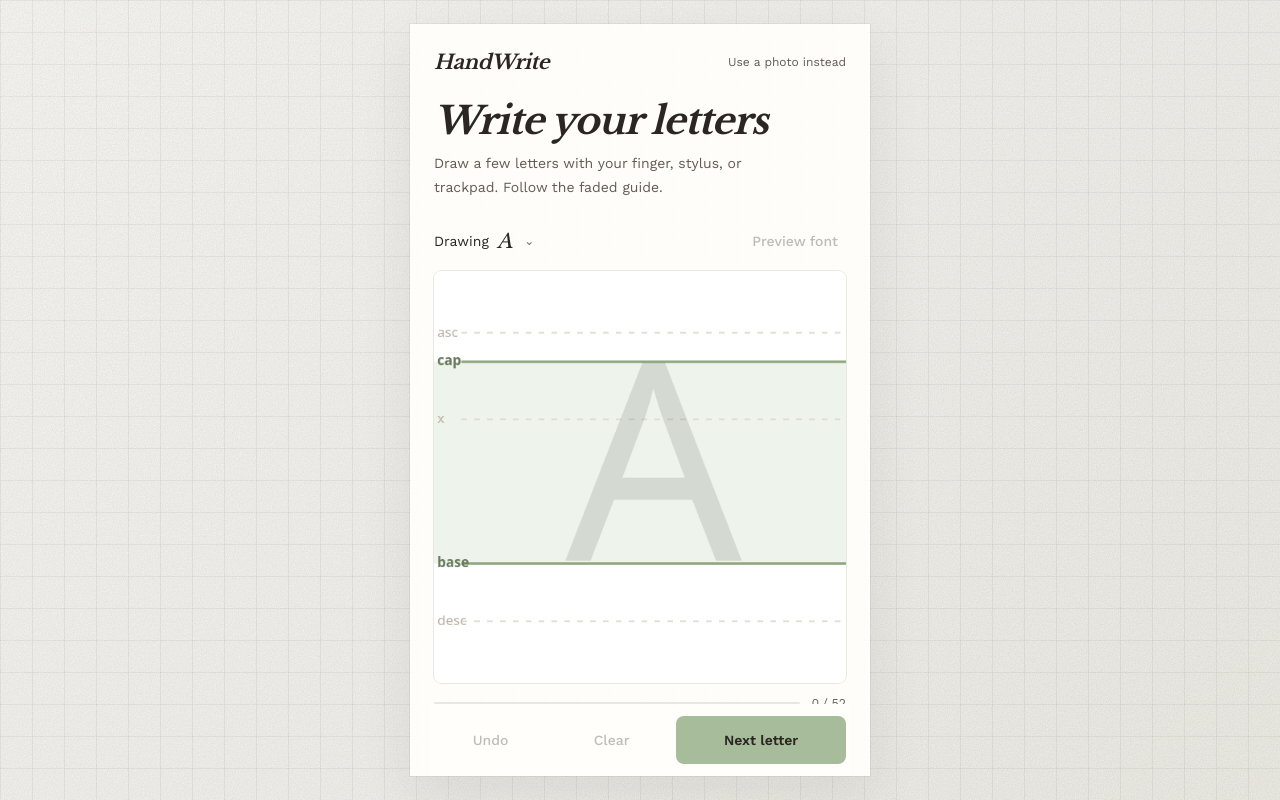
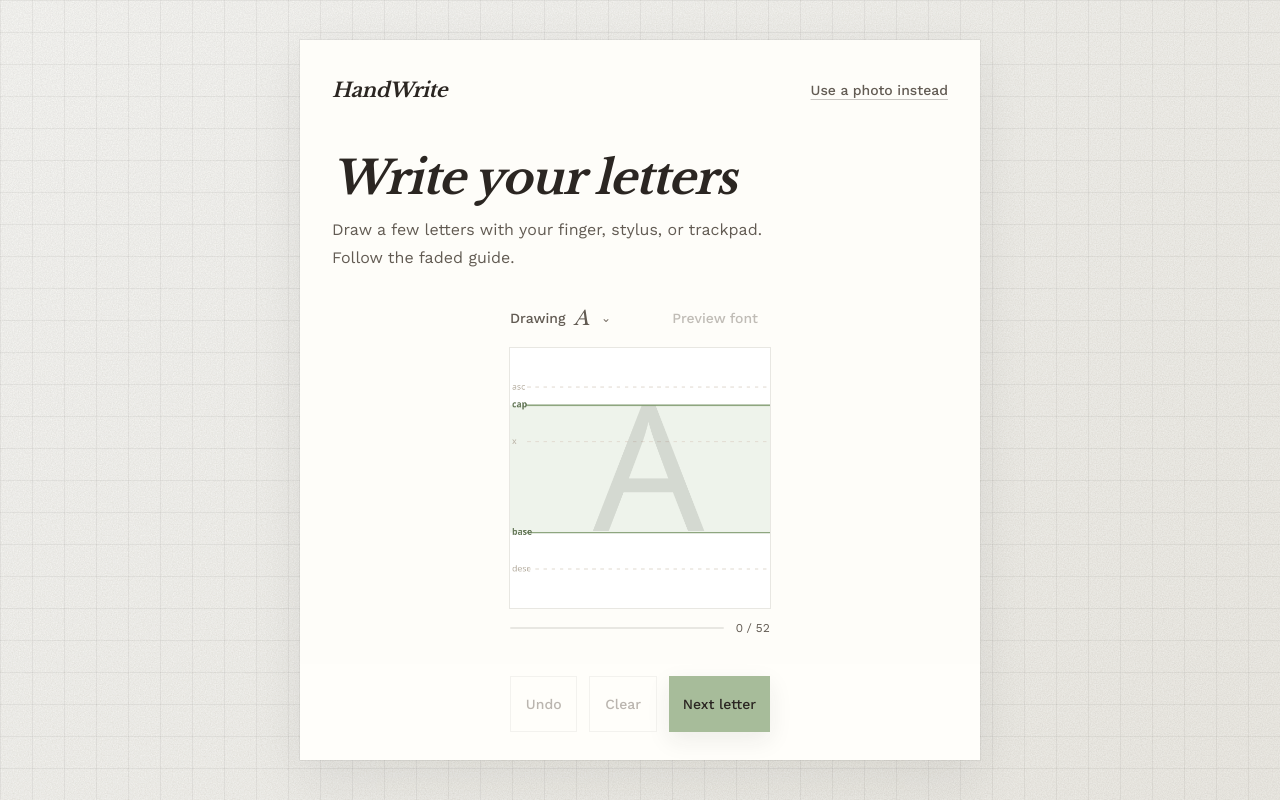
Before and after one commit to jananadiw/handwrite, a Next.js app: page /draw in a window 1280 px wide. Built offline with nearby package versions, Linux system fonts and the light colour scheme.

Commit message:
refactor: unify drawing and upload workspace design

```diff
--- /dev/null
+++ b/src/app/components/action-button.tsx
@@ -0,0 +1,30 @@
+import type { ButtonHTMLAttributes } from "react";
+
+type ActionVariant = "primary" | "secondary" | "text";
+
+export function actionClass(variant: ActionVariant = "primary") {
+  const base =
+    "inline-flex shrink-0 items-center justify-center gap-2 rounded-none px-3 text-sm font-medium transition-[background-color,color,transform] duration-150 enabled:active:translate-y-px disabled:cursor-not-allowed focus-visible:outline-none focus-visible:ring-2 focus-visible:ring-button focus-visible:ring-offset-2 motion-reduce:transition-none motion-reduce:transform-none";
+  const variants = {
+    primary:
+      "h-14 bg-button text-button-foreground shadow-[0_8px_24px_rgba(43,38,34,0.08)] hover:bg-button-hover disabled:bg-muted disabled:shadow-none",
+    secondary:
+      "h-14 bg-stone text-ink ring-1 ring-inset ring-ink/10 enabled:hover:bg-linen disabled:text-muted disabled:opacity-50",
+    text: "min-h-11 text-subtitle enabled:hover:bg-linen enabled:hover:text-ink disabled:opacity-40",
+  };
+  return `${base} ${variants[variant]}`;
+}
+
+export function ActionButton({
+  variant = "primary",
+  className = "",
+  ...props
+}: ButtonHTMLAttributes<HTMLButtonElement> & { variant?: ActionVariant }) {
+  return (
+    <button
+      type="button"
+      {...props}
+      className={`${actionClass(variant)} ${className}`}
+    />
+  );
+}
--- /dev/null
+++ b/src/app/components/workspace.tsx
@@ -0,0 +1,61 @@
+import Link from "next/link";
+import type { ReactNode } from "react";
+
+export const workspacePageClass =
+  "paper-grid h-dvh overflow-hidden overscroll-none px-4 py-6 text-ink sm:px-8 sm:py-10";
+export const workspacePanelClass =
+  "flex max-h-full w-full flex-col bg-stone/95 shadow-[0_18px_50px_rgba(43,38,34,0.08)] ring-1 ring-ink/[0.06] backdrop-blur-[2px]";
+export const workspaceContentClass =
+  "min-h-0 w-full overflow-x-hidden overflow-y-auto overscroll-y-contain px-5 py-5 focus-visible:outline-none focus-visible:ring-2 focus-visible:ring-button focus-visible:ring-inset sm:px-8 sm:py-7";
+export const workspaceSectionClass =
+  "mx-auto flex h-full min-h-0 w-full max-w-[680px] items-start justify-center";
+
+export function WorkspaceHeader({
+  href,
+  children,
+}: {
+  href: string;
+  children: ReactNode;
+}) {
+  return (
+    <header className="flex items-center justify-between gap-4">
+      <Link
+        aria-label="HandWrite home"
+        className="inline-flex min-h-11 items-center font-serif text-xl font-bold italic tracking-[-0.02em] text-title transition-colors hover:text-subtitle focus-visible:outline-none focus-visible:ring-2 focus-visible:ring-button focus-visible:ring-offset-4"
+        href="/"
+      >
+        HandWrite
+      </Link>
+      <Link
+        className="inline-flex min-h-11 items-center text-sm font-medium text-subtitle underline decoration-ink/25 underline-offset-4 transition-colors hover:text-ink focus-visible:outline-none focus-visible:ring-2 focus-visible:ring-button focus-visible:ring-offset-2"
+        href={href}
+      >
+        {children}
+      </Link>
+    </header>
+  );
+}
+
+export function WorkspaceIntro({
+  title,
+  subtitle,
+}: {
+  title: string;
+  subtitle?: string;
+}) {
+  return (
+    <div className="mt-8 text-left sm:mt-10">
+      <h1 className="max-w-[600px] font-serif text-[36px] font-bold italic leading-[1.12] tracking-[-0.025em] text-title sm:text-[46px]">
+        {title}
+      </h1>
+      {subtitle && (
+        <p className="mt-3 max-w-[480px] text-base leading-7 text-subtitle">
+          {subtitle}
+        </p>
+      )}
+    </div>
+  );
+}
+
+export const workspaceFooterClass =
+  "shrink-0 bg-stone px-5 pt-3 pb-[max(1.25rem,env(safe-area-inset-bottom))] sm:px-8 sm:pb-7";
--- a/src/app/draw/draw-glyphs-form.tsx
+++ b/src/app/draw/draw-glyphs-form.tsx
@@ -1,6 +1,14 @@
 "use client";
 
-import Link from "next/link";
+import {
+  WorkspaceHeader,
+  WorkspaceIntro,
+  workspaceSectionClass,
+  workspacePanelClass,
+  workspaceContentClass,
+  workspaceFooterClass,
+} from "../components/workspace";
+import { ActionButton, actionClass } from "../components/action-button";
 import { useEffect, useMemo, useState } from "react";
 import { FontReview } from "../upload/font-review";
 import {
@@ -25,9 +33,6 @@ import {
 } from "@/lib/font/drawn-glyphs";
 import { generateHandwritingFontInWorker } from "@/lib/font/generate-handwriting-font-in-worker";
 import type { GeneratedHandwritingFont } from "@/lib/font/types";
-
-const actionFocusClass =
-  "focus-visible:outline-none focus-visible:ring-2 focus-visible:ring-button focus-visible:ring-offset-2 transition-[color,background-color,transform] duration-150 enabled:active:translate-y-px motion-reduce:transition-none motion-reduce:transform-none";
 
 export function DrawGlyphsForm() {
   const [activeChar, setActiveChar] = useState<DrawnChar>("A");
@@ -108,37 +113,19 @@ export function DrawGlyphsForm() {
   }
 
   return (
-    <section className="mx-auto flex h-full min-h-0 w-full max-w-[min(460px,max(240px,calc(100dvh-300px)))] flex-col justify-center">
-      <div className="flex max-h-full flex-col bg-stone/95 px-4 pt-3 shadow-[0_18px_50px_rgba(43,38,34,0.08)] ring-1 ring-ink/[0.06] sm:px-5 sm:pt-4">
+    <section className={workspaceSectionClass}>
+      <div className={workspacePanelClass}>
         <div
           aria-label="Drawing workspace"
-          className={`${styles.workspace} min-h-0 overflow-y-auto overscroll-y-contain px-1`}
+          className={`${styles.workspace} ${workspaceContentClass}`}
           role="region"
           tabIndex={0}
         >
-          <header className="flex items-center justify-between gap-4">
-            <Link
-              aria-label="HandWrite home"
-              className={`flex min-h-11 items-center font-serif text-xl font-bold italic tracking-[-0.02em] text-title ${actionFocusClass}`}
-              href="/"
-            >
-              HandWrite
-            </Link>
-            <Link
-              className={`flex min-h-11 items-center text-xs text-subtitle hover:text-ink ${actionFocusClass}`}
-              href="/upload"
-            >
-              Use a photo instead
-            </Link>
-          </header>
-          <div className="mt-4 mb-5">
-            <h1 className="font-serif text-[32px] font-bold italic leading-[1.12] tracking-[-0.025em] text-title sm:text-[38px]">
-              {headerCopy.title}
-            </h1>
-            <p className="mt-2 max-w-[360px] text-sm leading-6 text-subtitle">
-              {headerCopy.subtitle}
-            </p>
-          </div>
+          <WorkspaceHeader href="/upload">Use a photo instead</WorkspaceHeader>
+          <WorkspaceIntro
+            title={headerCopy.title}
+            subtitle={headerCopy.subtitle}
+          />
           {status === "generated" && generatedFont && generatedFontUrl ? (
             <>
               <FontReview
@@ -147,15 +134,15 @@ export function DrawGlyphsForm() {
                 generatedFont={generatedFont}
               />
               <div className="my-4 grid grid-cols-2 gap-3">
-                <button
-                  className={`min-h-12 rounded-lg text-sm text-ink hover:bg-linen ${actionFocusClass}`}
+                <ActionButton
+                  variant="secondary"
                   onClick={startOver}
                   type="button"
                 >
                   Draw again
-                </button>
+                </ActionButton>
                 <a
-                  className={`flex min-h-12 items-center justify-center rounded-lg bg-button text-sm font-semibold text-button-foreground hover:bg-button-hover ${actionFocusClass}`}
+                  className={actionClass("primary")}
                   download={generatedFont.fileName}
                   href={generatedFontUrl}
                 >
@@ -165,6 +152,7 @@ export function DrawGlyphsForm() {
             </>
           ) : (
             <>
+              <div className="mx-auto mt-6 w-full max-w-[min(440px,max(240px,calc(100dvh-540px)))]">
                 <div className="mb-2 flex items-center justify-between gap-3">
                   <LetterChooser
                     activeChar={activeChar}
@@ -172,15 +160,15 @@ export function DrawGlyphsForm() {
                     strokesByChar={strokesByChar}
                     disabled={status === "generating"}
                   />
-                <button
+                  <ActionButton
                     aria-busy={status === "generating"}
-                  className={`min-h-11 rounded-md px-2 text-sm font-medium text-subtitle hover:bg-linen hover:text-ink disabled:cursor-not-allowed disabled:opacity-40 ${actionFocusClass}`}
+                    variant="text"
                     disabled={!canGenerate}
                     onClick={() => void generateFont()}
                     type="button"
                   >
                     {status === "generating" ? "Preparing…" : "Preview font"}
-                </button>
+                  </ActionButton>
                 </div>
                 <div key={activeChar} className={styles.letterEnter}>
                   <GlyphCanvas
@@ -213,6 +201,7 @@ export function DrawGlyphsForm() {
                     {drawnCount} / {SUPPORTED_GLYPHS.length}
                   </span>
                 </div>
+              </div>
               {error && (
                 <p
                   aria-live="assertive"
@@ -228,33 +217,35 @@ export function DrawGlyphsForm() {
         {status !== "generated" && (
           <div
             aria-label="Drawing controls"
-            className="grid shrink-0 grid-cols-[1fr_1fr_1.5fr] gap-2 bg-stone px-1 pt-3 pb-[max(0.75rem,env(safe-area-inset-bottom))]"
+            className={workspaceFooterClass}
             role="group"
           >
-            <button
-              className={`flex h-12 items-center justify-center rounded-lg text-sm font-medium text-subtitle hover:bg-linen hover:text-ink disabled:cursor-not-allowed disabled:opacity-40 ${actionFocusClass}`}
+            <div className="mx-auto grid w-full max-w-[min(440px,max(240px,calc(100dvh-540px)))] grid-cols-[1fr_1fr_1.5fr] gap-3">
+              <ActionButton
+                variant="secondary"
                 disabled={activeStrokes.length === 0 || status === "generating"}
                 onClick={undoStroke}
                 type="button"
               >
                 Undo
-            </button>
-            <button
-              className={`flex h-12 items-center justify-center rounded-lg text-sm font-medium text-subtitle hover:bg-linen hover:text-ink disabled:cursor-not-allowed disabled:opacity-40 ${actionFocusClass}`}
+              </ActionButton>
+              <ActionButton
+                variant="secondary"
                 disabled={activeStrokes.length === 0 || status === "generating"}
                 onClick={clearActiveChar}
                 type="button"
               >
                 Clear
-            </button>
-            <button
-              className={`flex h-12 items-center justify-center gap-3 rounded-lg bg-button text-sm font-semibold text-button-foreground hover:bg-button-hover disabled:opacity-40 ${actionFocusClass}`}
+              </ActionButton>
+              <ActionButton
+                variant="primary"
                 disabled={status === "generating"}
                 onClick={goToNextChar}
                 type="button"
               >
                 Next letter
-            </button>
+              </ActionButton>
+            </div>
           </div>
         )}
       </div>
--- a/src/app/draw/glyph-canvas.tsx
+++ b/src/app/draw/glyph-canvas.tsx
@@ -163,7 +163,7 @@ export function GlyphCanvas({
   return (
     <canvas
       aria-label={`Drawing area for the letter ${char}`}
-      className="aspect-square w-full touch-none rounded-lg bg-white ring-1 ring-ink/10"
+      className="aspect-square w-full touch-none bg-white ring-1 ring-ink/10"
       height={CANVAS_SIZE}
       onPointerCancel={handlePointerUp}
       onPointerDown={handlePointerDown}
--- a/src/app/draw/glyph-picker.tsx
+++ b/src/app/draw/glyph-picker.tsx
@@ -67,7 +67,7 @@ function GlyphRow({
             <button
               aria-current={isActive ? "true" : undefined}
               aria-label={`${char}${isDrawn ? ", drawn" : ", not drawn yet"}`}
-              className={`flex min-h-11 rounded-md items-center justify-center text-sm font-medium transition-colors focus-visible:outline-none focus-visible:ring-2 focus-visible:ring-button focus-visible:ring-offset-2 ${
+              className={`flex min-h-11 items-center justify-center text-sm font-medium transition-colors focus-visible:outline-none focus-visible:ring-2 focus-visible:ring-button focus-visible:ring-offset-2 ${
                 isActive
                   ? "bg-button text-button-foreground"
                   : isDrawn
--- a/src/app/draw/letter-chooser.tsx
+++ b/src/app/draw/letter-chooser.tsx
@@ -1,5 +1,6 @@
 "use client";
 
+import { actionClass } from "../components/action-button";
 import { useRef } from "react";
 import type { DrawnChar } from "@/lib/font/drawn-glyphs";
 import type { DrawnStrokesByChar } from "./draw-helpers";
@@ -29,7 +30,7 @@ export function LetterChooser({
       <button
         aria-haspopup="dialog"
         aria-label={`Choose letter, currently ${activeChar}`}
-        className="flex min-h-11 items-center gap-2 rounded-md pr-3 text-sm text-ink transition-colors hover:bg-linen focus-visible:outline-none focus-visible:ring-2 focus-visible:ring-button disabled:opacity-40 motion-reduce:transition-none"
+        className={`${actionClass("text")} !px-0 gap-2`}
         disabled={disabled}
         onClick={() => dialogRef.current?.showModal()}
         ref={triggerRef}
@@ -42,7 +43,7 @@ export function LetterChooser({
       </button>
       <dialog
         aria-label="Choose letter"
-        className="m-auto max-h-[80dvh] w-[calc(100%-2rem)] max-w-[520px] overflow-y-auto rounded-xl bg-stone p-0 text-ink shadow-xl backdrop:bg-ink/25"
+        className="m-auto max-h-[80dvh] w-[calc(100%-2rem)] max-w-[520px] overflow-y-auto bg-stone p-0 text-ink shadow-xl backdrop:bg-ink/25"
         onClick={(event) => {
           if (event.target === event.currentTarget) dialogRef.current?.close();
         }}
@@ -51,10 +52,12 @@ export function LetterChooser({
       >
         <div className="p-5 sm:p-6">
           <div className="flex items-center justify-between gap-4">
-            <h2 className="font-serif text-xl font-bold italic">Choose a letter</h2>
+            <h2 className="font-serif text-2xl font-bold italic leading-tight text-title">
+              Choose a letter
+            </h2>
             <button
               aria-label="Close letter picker"
-              className="flex h-11 min-w-11 items-center justify-center rounded-md text-sm text-subtitle hover:bg-linen focus-visible:outline-none focus-visible:ring-2 focus-visible:ring-button"
+              className={actionClass("text")}
               onClick={() => dialogRef.current?.close()}
               type="button"
             >
--- a/src/app/draw/page.tsx
+++ b/src/app/draw/page.tsx
@@ -1,8 +1,9 @@
+import { workspacePageClass } from "../components/workspace";
 import { DrawGlyphsForm } from "./draw-glyphs-form";
 
 export default function DrawPage() {
   return (
-    <main className="paper-grid h-dvh overflow-hidden overscroll-none px-5 py-3 text-ink sm:px-8 sm:py-6">
+    <main className={workspacePageClass}>
       <DrawGlyphsForm />
     </main>
   );
--- a/src/app/upload/page.tsx
+++ b/src/app/upload/page.tsx
@@ -1,8 +1,9 @@
+import { workspacePageClass } from "../components/workspace";
 import { UploadPhotoForm } from "./upload-photo-form";
 
 export default function UploadPage() {
   return (
-    <main className="paper-grid h-dvh overflow-hidden overscroll-none px-4 py-6 text-ink sm:px-8 sm:py-10">
+    <main className={workspacePageClass}>
       <UploadPhotoForm />
     </main>
   );
--- a/src/app/upload/replace-font-dialog.tsx
+++ b/src/app/upload/replace-font-dialog.tsx
@@ -1,3 +1,4 @@
+import { actionClass } from "../components/action-button";
 import type { GeneratedHandwritingFont } from "@/lib/font/generate-handwriting-font";
 
 const dialogActionFocusClass =
@@ -40,14 +41,14 @@ export function ReplaceFontDialog({
 
         <div className="mt-6 grid gap-3 sm:grid-cols-[1fr_1fr]">
           <a
-            className={`flex h-12 items-center justify-center bg-button px-4 text-sm font-medium text-button-foreground hover:bg-button-hover ${dialogActionFocusClass}`}
+            className={actionClass("primary")}
             download={generatedFont.fileName}
             href={fontUrl}
           >
             Download .ttf
           </a>
           <button
-            className={`flex h-12 items-center justify-center bg-linen px-4 text-sm font-medium text-ink hover:bg-periwinkle ${dialogActionFocusClass}`}
+            className={actionClass("secondary")}
             onClick={onConfirm}
             type="button"
           >
--- a/src/app/upload/upload-actions.tsx
+++ b/src/app/upload/upload-actions.tsx
@@ -1,10 +1,9 @@
+import { workspaceFooterClass } from "../components/workspace";
+import { ActionButton, actionClass } from "../components/action-button";
 import type { GeneratedHandwritingFont } from "@/lib/font/generate-handwriting-font";
 import type { NormalisedJpeg } from "@/lib/images/normalise-to-jpeg";
 import { isUploadProcessing } from "./upload-helpers";
 import type { UploadStatus } from "./upload-types";
-
-const actionFocusClass =
-  "focus-visible:outline-none focus-visible:ring-2 focus-visible:ring-button focus-visible:ring-offset-2";
 
 export function UploadActions({
   generatedFont,
@@ -25,11 +24,13 @@ export function UploadActions({
 }) {
   const processing = isUploadProcessing(status);
   const hasSecondaryAction = Boolean(onSecondaryAction);
-  const secondaryActionClass = `flex h-14 items-center justify-center bg-stone text-sm font-medium text-ink ring-1 ring-inset ring-ink/10 transition-colors hover:bg-linen ${actionFocusClass}`;
-  const primaryActionClass = `flex h-14 items-center justify-center bg-button text-sm font-semibold text-button-foreground shadow-[0_8px_24px_rgba(43,38,34,0.08)] transition-[background-color,transform] hover:bg-button-hover active:translate-y-px disabled:cursor-not-allowed disabled:bg-muted disabled:shadow-none ${actionFocusClass}`;
 
   return (
-    <div className="fixed inset-x-0 bottom-0 z-20 border-t border-ink/10 bg-stone/95 px-4 pb-[calc(0.75rem+env(safe-area-inset-bottom))] pt-3 backdrop-blur-md sm:static sm:mt-4 sm:border-0 sm:bg-transparent sm:p-0 sm:backdrop-blur-none">
+    <div
+      aria-label="Upload controls"
+      className={workspaceFooterClass}
+      role="group"
+    >
       <div
         className={`mx-auto grid w-full max-w-[680px] gap-3 ${
           hasSecondaryAction
@@ -38,32 +39,31 @@ export function UploadActions({
         }`}
       >
         {onSecondaryAction ? (
-          <button
-            className={secondaryActionClass}
+          <ActionButton
+            variant="secondary"
             onClick={onSecondaryAction}
             type="button"
           >
             {secondaryActionLabel}
-          </button>
+          </ActionButton>
         ) : null}
         {status === "generated" && generatedFont && generatedFontUrl ? (
           <a
-            className={primaryActionClass}
+            className={actionClass("primary")}
             download={generatedFont.fileName}
             href={generatedFontUrl}
           >
             Download .ttf
           </a>
         ) : (
-          <button
+          <ActionButton
             aria-busy={processing}
-            className={primaryActionClass}
             disabled={processing}
             onClick={onPrimaryAction}
             type="button"
           >
             {getPrimaryActionLabel({ normalisedPhoto, status })}
-          </button>
+          </ActionButton>
         )}
       </div>
     </div>
```
Also changed, not shown: context/decisions.md (+1 -1 lines), src/app/upload/upload-photo-form.tsx (+30 -49 lines), 1 other file (tests, documents, lock files or other folders). Lines whose indentation alone changed are shown as unchanged.
